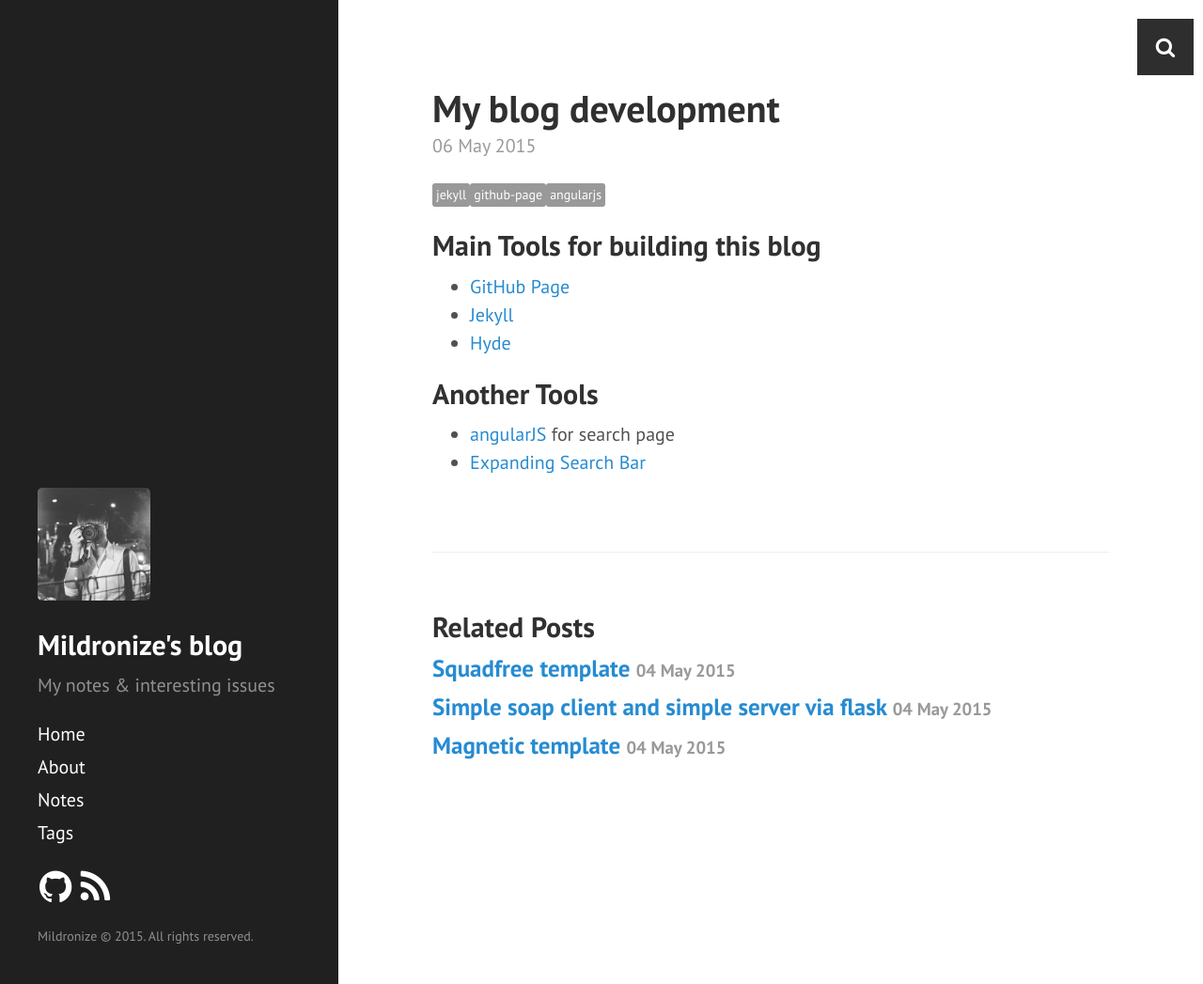
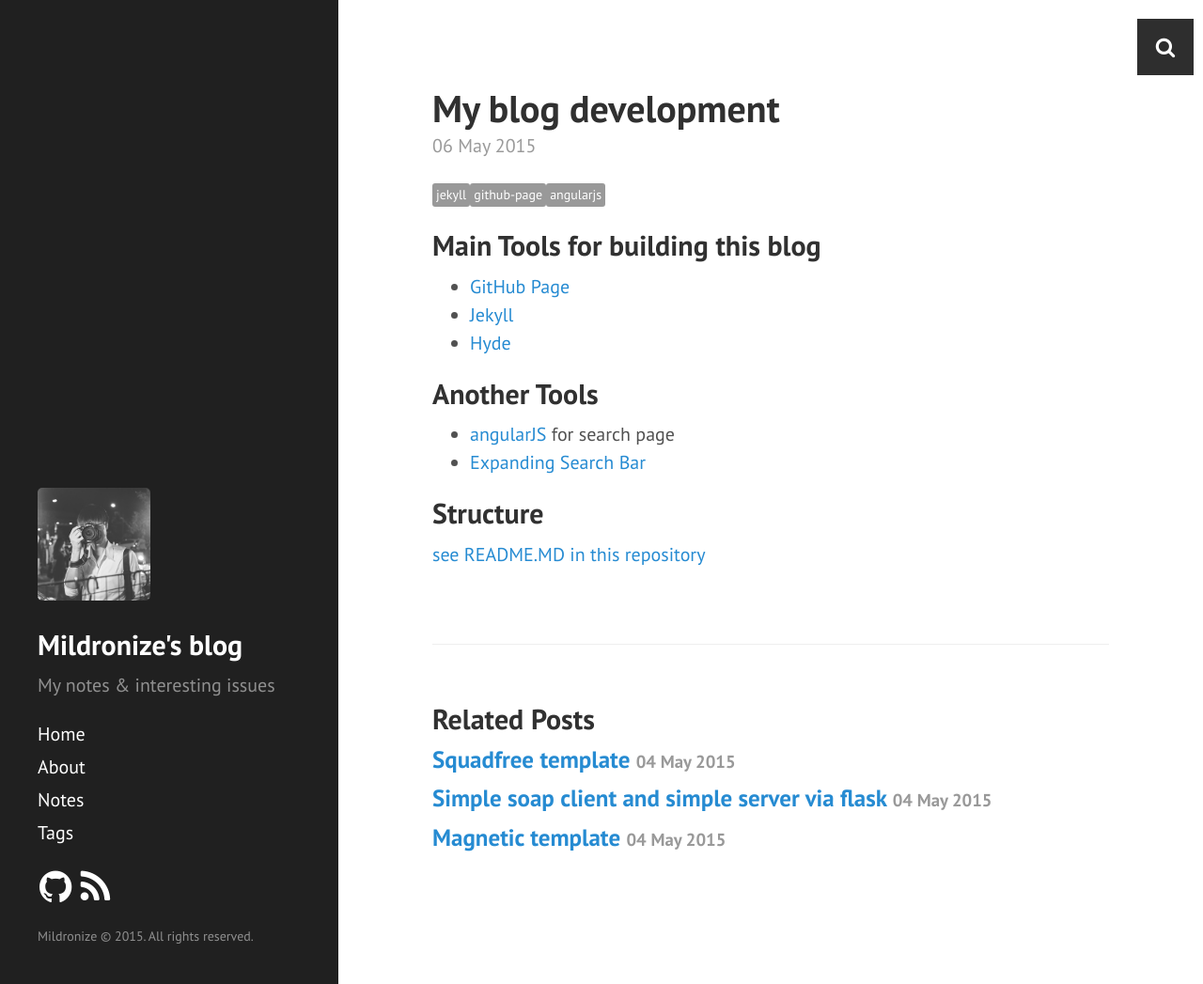
Before and after one commit to mildronize/blog-jekyll, a Jekyll site: the page built from _posts/2015-05-06-my-blog-development.md, in a window 1280 px wide and 1047 px high. Shown: the whole window at 94% size. Built offline with Jekyll 4.4.1, drawn with Linux system fonts in a browser that asks for light colours; Markdown is read by kramdown in place of the engine named in the settings.

Commit message:
Update 2015-05-06-my-blog-development.md

```diff
--- a/_posts/2015-05-06-my-blog-development.md
+++ b/_posts/2015-05-06-my-blog-development.md
@@ -15,3 +15,6 @@
 ## Another Tools
 - [angularJS](https://angularjs.org/) for search page
 - [Expanding Search Bar](http://tympanus.net/Tutorials/ExpandingSearchBar/)
+
+## Structure
+[see README.MD in this repository](https://github.com/mildronize/mildronize.github.io/blob/master/README.md)
```
